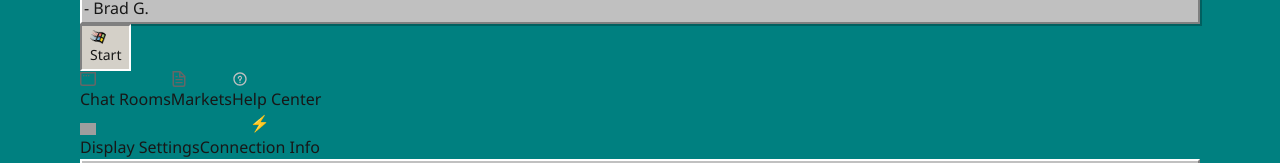
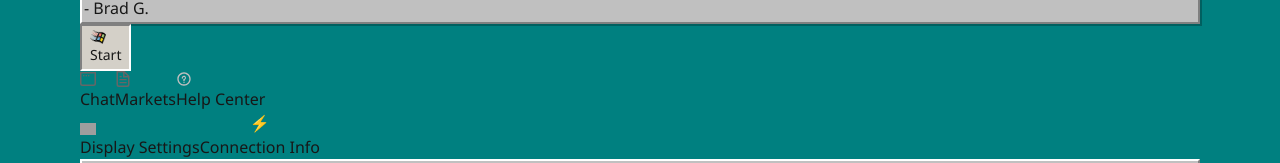
Before and after one commit to xrplto/xrponline-init, a Next.js app: page / in a window 1280 px wide. Both pictures are taken after a click on the button "Start". Shown: the part 461-624 px from the top of the page. Built offline with nearby package versions, Linux system fonts and the light colour scheme; grey boxes are pictures that could not be loaded.

Commit message:
ui update

```diff
--- a/src/app/page.tsx
+++ b/src/app/page.tsx
@@ -781,7 +781,7 @@ export default function Home() {
                 }}
               >
                 <Image src="/window.svg" alt="Chat" width={16} height={16} className="invert" />
-                Chat Rooms
+                Chat
               </button>
 
               <button
```
